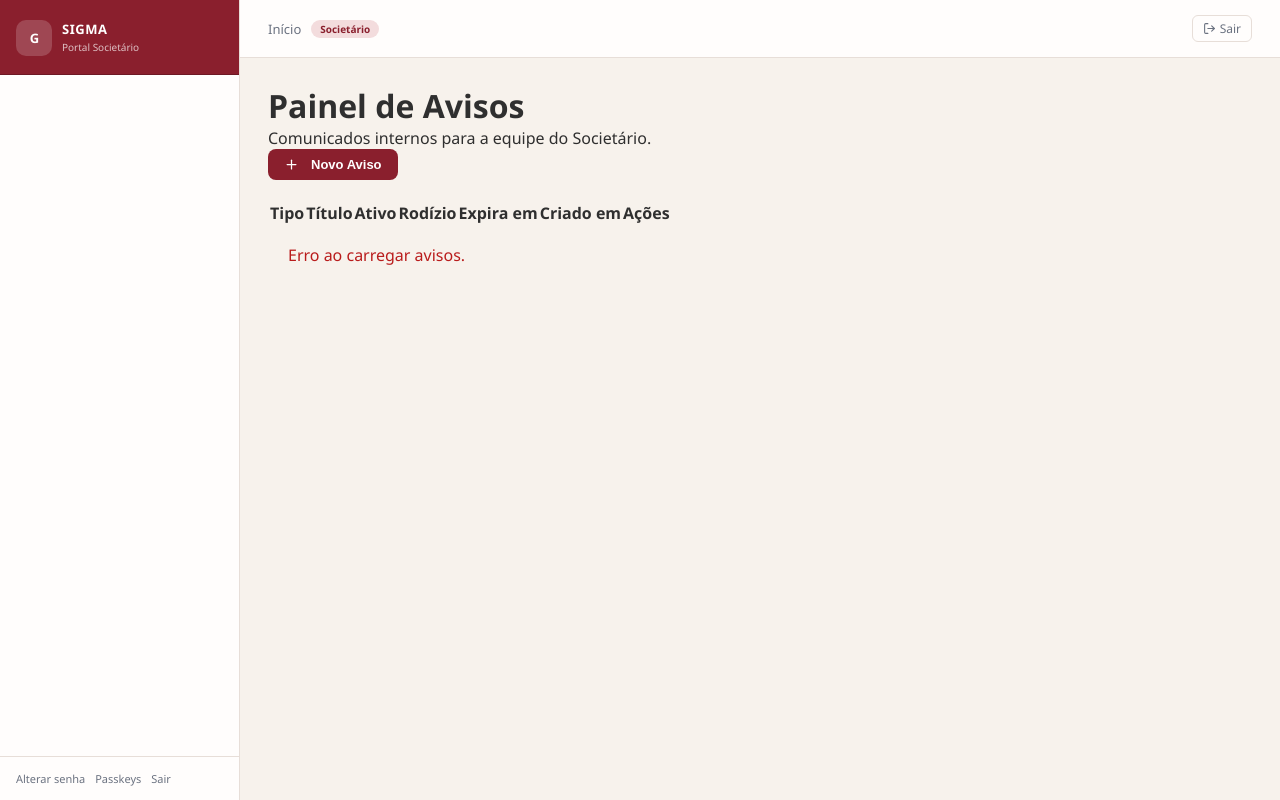
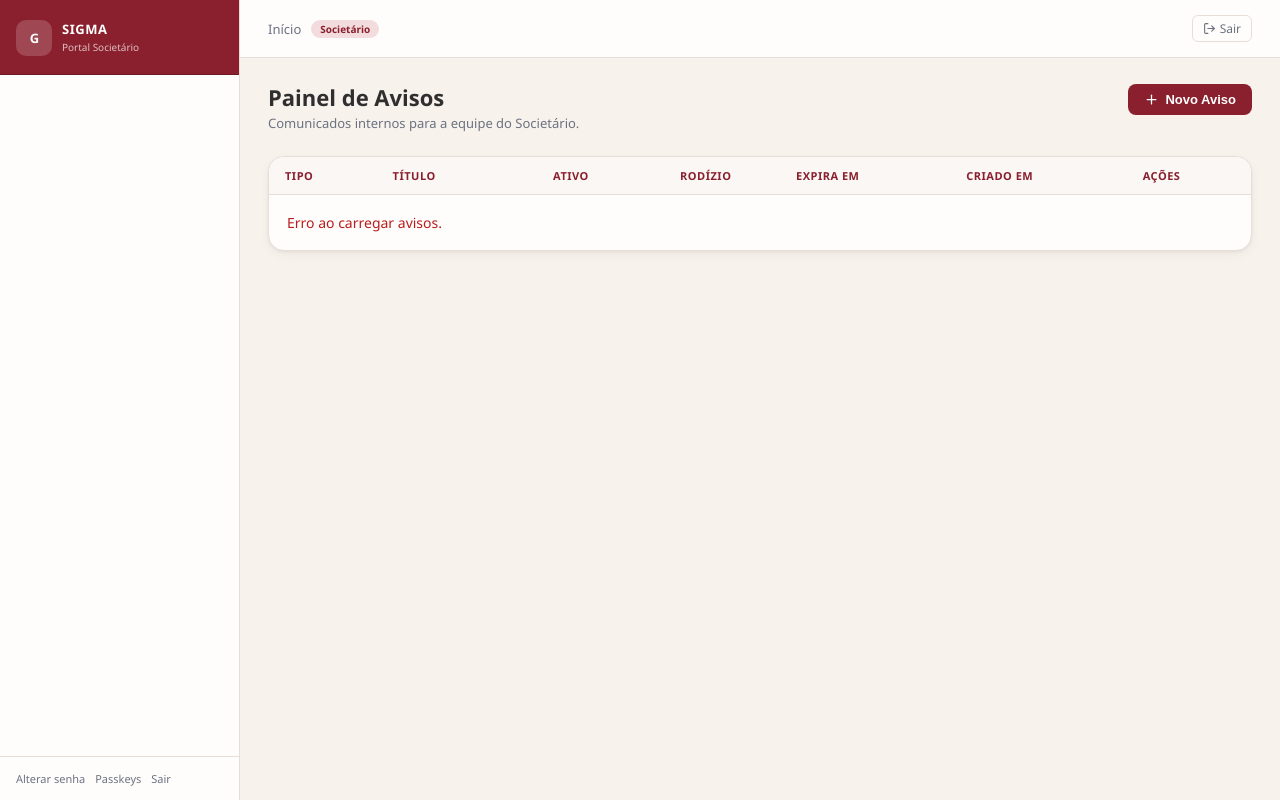
Before and after one commit to Jacqueline-Societario/portal-sigma, a Flask app: template templates/avisos/index.html in a window 1280 px wide. Run offline with Flask 3, Linux system fonts and the light colour scheme; the template is opened without the code that fills it, so the values that code supplies are empty.

Commit message:
sigma: avisos — corrige página de gestão + card flutuante sem limite de texto
base.html:
- .aviso-float-card: overflow:hidden → overflow-x:hidden + overflow-y:auto + max-height:70vh
- .aviso-float-corpo: remove max-height:80px e overflow:hidden (texto exibe completo)

avisos/index.html:
- CSS migrado para {% block extra_styles %} (padrão correto do portal)
- Adiciona .page-header, .page-title, .page-desc, .card, .av-table (ausentes no base.html)
- btn-secondary → btn-outline (2 ocorrências: HTML linha 90 + JS linha 188)

Co-Authored-By: Claude Sonnet 4.6 <noreply@anthropic.com>

```diff
--- a/templates/avisos/index.html
+++ b/templates/avisos/index.html
@@ -1,6 +1,136 @@
 {% extends 'base.html' %}
 {% block title %}Painel de Avisos{% endblock %}
 
+{# Ponto 2.1 — CSS no bloco correto do portal (injetado dentro do <style> global do base.html) #}
+{# Ponto 2.3 — Inclui as 5 classes faltantes: .page-header, .page-title, .page-desc, .card, .table #}
+{% block extra_styles %}
+/* ── Layout da página ──────────────────────────────────── */
+.page-header {
+  display: flex;
+  align-items: flex-start;
+  justify-content: space-between;
+  margin-bottom: 24px;
+  gap: 16px;
+}
+.page-title {
+  font-size: 22px;
+  font-weight: 700;
+  color: var(--text);
+  line-height: 1.2;
+}
+.page-desc {
+  font-size: 13px;
+  color: var(--muted);
+  margin-top: 4px;
+}
+
+/* ── Card container ────────────────────────────────────── */
+.card {
+  background: var(--white);
+  border: 1px solid var(--border);
+  border-radius: var(--radius);
+  box-shadow: var(--shadow);
+  overflow: hidden;
+}
+
+/* ── Tabela ────────────────────────────────────────────── */
+.av-table { width: 100%; border-collapse: collapse; }
+.av-table th {
+  background: #faf7f5;
+  color: var(--sigma-red);
+  font-size: 11px;
+  font-weight: 700;
+  text-transform: uppercase;
+  letter-spacing: .5px;
+  padding: 11px 16px;
+  text-align: left;
+  border-bottom: 1px solid var(--border);
+  white-space: nowrap;
+}
+.av-table th.center { text-align: center; }
+.av-table td {
+  padding: 12px 16px;
+  border-bottom: 1px solid var(--border);
+  vertical-align: middle;
+  font-size: 14px;
+}
+.av-table tr:last-child td { border-bottom: none; }
+.av-table tr:hover td { background: #fdf8f8; }
+
+/* ── Badge de tipo ─────────────────────────────────────── */
+.aviso-tipo-badge {
+  display: inline-block;
+  padding: 2px 9px;
+  border-radius: 99px;
+  font-size: 11px;
+  font-weight: 700;
+  text-transform: uppercase;
+  letter-spacing: .4px;
+}
+
+/* ── Toggle switch ─────────────────────────────────────── */
+.toggle-switch { position: relative; display: inline-block; width: 36px; height: 20px; }
+.toggle-switch input { opacity: 0; width: 0; height: 0; }
+.toggle-slider {
+  position: absolute; cursor: pointer;
+  top: 0; left: 0; right: 0; bottom: 0;
+  background: #ccc; border-radius: 20px; transition: .2s;
+}
+.toggle-slider:before {
+  position: absolute; content: '';
+  height: 14px; width: 14px;
+  left: 3px; bottom: 3px;
+  background: white; border-radius: 50%; transition: .2s;
+}
+.toggle-switch input:checked + .toggle-slider { background: var(--sigma-red); }
+.toggle-switch input:checked + .toggle-slider:before { transform: translateX(16px); }
+
+/* ── Modal ─────────────────────────────────────────────── */
+.modal-overlay {
+  position: fixed; inset: 0;
+  background: rgba(0,0,0,.45);
+  display: flex; align-items: center; justify-content: center;
+  z-index: 9000;
+}
+.modal-box {
+  background: var(--white);
+  border-radius: 14px;
+  width: 92%; max-width: 520px;
+  box-shadow: 0 8px 40px rgba(0,0,0,.18);
+}
+.modal-header {
+  display: flex; align-items: center; justify-content: space-between;
+  padding: 18px 22px 14px;
+  border-bottom: 1px solid var(--border);
+  font-weight: 700; font-size: 16px;
+}
+.modal-close {
+  background: none; border: none; font-size: 22px;
+  cursor: pointer; color: var(--muted);
+}
+.modal-close:hover { color: var(--text); }
+.modal-body { padding: 20px 22px; display: flex; flex-direction: column; gap: 14px; }
+.modal-footer {
+  padding: 14px 22px 18px;
+  display: flex; justify-content: flex-end; gap: 10px;
+  border-top: 1px solid var(--border);
+}
+.form-group { display: flex; flex-direction: column; gap: 5px; }
+.form-label { font-size: 13px; font-weight: 600; color: var(--text); }
+.form-control {
+  padding: 8px 10px;
+  border: 1px solid var(--border);
+  border-radius: var(--radius-sm);
+  font-size: 14px;
+  background: var(--bg);
+  color: var(--text);
+  outline: none;
+  transition: border-color .15s;
+}
+.form-control:focus { border-color: var(--sigma-red); }
+{% endblock %}
+
+{# Ponto 2.2 — <style> removido do content. Ponto 2.4 — btn-outline no lugar de btn-secondary #}
 {% block content %}
 <div class="page-header">
   <div>
@@ -8,20 +138,20 @@
     <p class="page-desc">Comunicados internos para a equipe do Societário.</p>
   </div>
   <button class="btn btn-primary" id="btnNovoAviso">
-    <i data-lucide="plus" style="width:15px;height:15px;margin-right:6px;"></i>Novo Aviso
+    <svg data-lucide="plus" style="width:15px;height:15px;"></svg>Novo Aviso
   </button>
 </div>
 
 <!-- Tabela de avisos -->
-<div class="card" style="margin-top:20px;">
+<div class="card" style="margin-top:8px;">
   <div style="overflow-x:auto;">
-    <table class="table" id="tabelaAvisos">
+    <table class="av-table" id="tabelaAvisos">
       <thead>
         <tr>
           <th>Tipo</th>
           <th>Título</th>
-          <th style="text-align:center;">Ativo</th>
-          <th style="text-align:center;">Rodízio</th>
+          <th class="center">Ativo</th>
+          <th class="center">Rodízio</th>
           <th>Expira em</th>
           <th>Criado em</th>
           <th>Ações</th>
@@ -36,7 +166,7 @@
 
 <!-- Modal criar/editar -->
 <div id="modalAviso" class="modal-overlay" style="display:none;">
-  <div class="modal-box" style="max-width:520px;">
+  <div class="modal-box">
     <div class="modal-header">
       <span id="modalTitulo">Novo Aviso</span>
       <button class="modal-close" id="btnFecharModal">&times;</button>
@@ -87,69 +217,22 @@
       </div>
     </div>
     <div class="modal-footer">
-      <button class="btn btn-secondary" id="btnCancelar">Cancelar</button>
+      {# Ponto 2.4 — btn-outline no lugar de btn-secondary #}
+      <button class="btn btn-outline" id="btnCancelar">Cancelar</button>
       <button class="btn btn-primary" id="btnSalvar">Salvar</button>
     </div>
   </div>
 </div>
 
-<style>
-  .aviso-tipo-badge {
-    display: inline-block;
-    padding: 2px 9px;
-    border-radius: 99px;
-    font-size: 11px;
-    font-weight: 700;
-    text-transform: uppercase;
-    letter-spacing: .4px;
-  }
-  .toggle-switch { position:relative; display:inline-block; width:36px; height:20px; }
-  .toggle-switch input { opacity:0; width:0; height:0; }
-  .toggle-slider {
-    position:absolute; cursor:pointer; top:0; left:0; right:0; bottom:0;
-    background:#ccc; border-radius:20px; transition:.2s;
-  }
-  .toggle-slider:before {
-    position:absolute; content:''; height:14px; width:14px;
-    left:3px; bottom:3px; background:white; border-radius:50%; transition:.2s;
-  }
-  .toggle-switch input:checked + .toggle-slider { background:var(--primary, #A72C31); }
-  .toggle-switch input:checked + .toggle-slider:before { transform:translateX(16px); }
-  .modal-overlay {
-    position:fixed; inset:0; background:rgba(0,0,0,.45);
-    display:flex; align-items:center; justify-content:center; z-index:9000;
-  }
-  .modal-box {
-    background:var(--surface, #fff); border-radius:12px;
-    width:92%; box-shadow:0 8px 40px rgba(0,0,0,.18);
-  }
-  .modal-header {
-    display:flex; align-items:center; justify-content:space-between;
-    padding:18px 22px 14px; border-bottom:1px solid var(--border,#e5e7eb);
-    font-weight:700; font-size:16px;
-  }
-  .modal-close { background:none; border:none; font-size:22px; cursor:pointer; color:var(--muted); }
-  .modal-body { padding:20px 22px; display:flex; flex-direction:column; gap:14px; }
-  .modal-footer { padding:14px 22px 18px; display:flex; justify-content:flex-end; gap:10px; border-top:1px solid var(--border,#e5e7eb); }
-  .form-group { display:flex; flex-direction:column; gap:5px; }
-  .form-label { font-size:13px; font-weight:600; color:var(--text,#333); }
-  .form-control {
-    padding:8px 10px; border:1px solid var(--border,#d1d5db);
-    border-radius:7px; font-size:14px; background:var(--bg,#fff);
-    color:var(--text,#333); outline:none; transition:border-color .15s;
-  }
-  .form-control:focus { border-color:var(--primary,#A72C31); }
-</style>
-
 <script>
 const TIPO_COR = {
-  urgente:    { bg:'#fee2e2', color:'#b91c1c' },
-  importante: { bg:'#ffedd5', color:'#ea580c' },
-  aviso:      { bg:'#fef9c3', color:'#d97706' },
-  dica:       { bg:'#dcfce7', color:'#16a34a' },
-  sistema:    { bg:'#dbeafe', color:'#2563eb' },
+  urgente:     { bg:'#fee2e2', color:'#b91c1c' },
+  importante:  { bg:'#ffedd5', color:'#ea580c' },
+  aviso:       { bg:'#fef9c3', color:'#d97706' },
+  dica:        { bg:'#dcfce7', color:'#16a34a' },
+  sistema:     { bg:'#dbeafe', color:'#2563eb' },
   procedimento:{ bg:'#ede9fe', color:'#7c3aed' },
-  prazo:      { bg:'#fce7f3', color:'#db2777' },
+  prazo:       { bg:'#fce7f3', color:'#db2777' },
 };
 
 function tipoBadge(tipo) {
@@ -185,11 +268,12 @@ async function carregarAvisos() {
         <td style="font-size:13px;color:var(--muted);">${a.data_expiracao || '—'}</td>
         <td style="font-size:12px;color:var(--muted);">${(a.criado_em||'').slice(0,10)}</td>
         <td>
-          <button class="btn btn-sm btn-secondary" onclick="abrirEditar(${a.id})" title="Editar">
-            <i data-lucide="pencil" style="width:13px;height:13px;"></i>
+          {# Ponto 2.5 — btn-outline no lugar de btn-secondary no JS #}
+          <button class="btn btn-sm btn-outline" onclick="abrirEditar(${a.id})" title="Editar">
+            <svg data-lucide="pencil" style="width:13px;height:13px;"></svg>
           </button>
-          <button class="btn btn-sm" style="background:#fee2e2;color:#b91c1c;margin-left:4px;" onclick="excluir(${a.id},'${_esc(a.titulo)}')" title="Excluir">
-            <i data-lucide="trash-2" style="width:13px;height:13px;"></i>
+          <button class="btn btn-sm" style="background:#fee2e2;color:#b91c1c;border:1px solid #fca5a5;margin-left:4px;" onclick="excluir(${a.id},'${_esc(a.titulo)}')" title="Excluir">
+            <svg data-lucide="trash-2" style="width:13px;height:13px;"></svg>
           </button>
         </td>
       </tr>
@@ -206,8 +290,8 @@ function _esc(s) {
 
 async function toggleCampo(avisoId, campo, checked) {
   await fetch(`/avisos/api/${avisoId}/toggle`, {
-    method:'POST',
-    headers:{'Content-Type':'application/json'},
+    method: 'POST',
+    headers: {'Content-Type':'application/json'},
     body: JSON.stringify({ campo, valor: checked ? 1 : 0 })
   });
 }
@@ -226,7 +310,7 @@ function abrirModal(aviso=null) {
 }
 
 async function abrirEditar(avisoId) {
-  const r = await fetch(`/avisos/api`);
+  const r = await fetch('/avisos/api');
   const lista = await r.json();
   const aviso = lista.find(a => a.id === avisoId);
   if (aviso) abrirModal(aviso);
@@ -244,7 +328,7 @@ async function salvar() {
     corpo:  document.getElementById('fCorpo').value.trim(),
     link:   document.getElementById('fLink').value.trim(),
     data_expiracao: document.getElementById('fExpiracao').value || null,
-    ativo:  document.getElementById('fAtivo').checked ? 1 : 0,
+    ativo:   document.getElementById('fAtivo').checked ? 1 : 0,
     rodizio: document.getElementById('fRodizio').checked ? 1 : 0,
   };
   if (!payload.titulo) { alert('Informe o título.'); return; }
@@ -252,7 +336,7 @@ async function salvar() {
   const meth = id ? 'PUT' : 'POST';
   const r = await fetch(url, { method:meth, headers:{'Content-Type':'application/json'}, body:JSON.stringify(payload) });
   if (r.ok) { fecharModal(); carregarAvisos(); }
-  else { const d=await r.json(); alert(d.erro || 'Erro ao salvar.'); }
+  else { const d = await r.json(); alert(d.erro || 'Erro ao salvar.'); }
 }
 
 async function excluir(avisoId, titulo) {
--- a/templates/base.html
+++ b/templates/base.html
@@ -322,7 +322,7 @@
       border-radius: 14px; background: var(--surface, #fff);
       box-shadow: 0 8px 40px rgba(0,0,0,.18);
       border: 1px solid var(--border, #e5e7eb);
-      z-index: 8000; overflow: hidden;
+      z-index: 8000; overflow-x: hidden; overflow-y: auto; max-height: 70vh;
       animation: avisoSlideIn .25s ease;
     }
     @keyframes avisoSlideIn {
@@ -348,7 +348,7 @@
     }
     .aviso-float-corpo {
       font-size: 13px; color: var(--muted, #666); line-height: 1.55;
-      margin-bottom: 12px; max-height: 80px; overflow: hidden;
+      margin-bottom: 12px;
     }
     .aviso-float-footer { display: flex; align-items: center; justify-content: space-between; }
     .aviso-float-link { font-size: 12px; color: #2563eb; text-decoration: none; }
```
